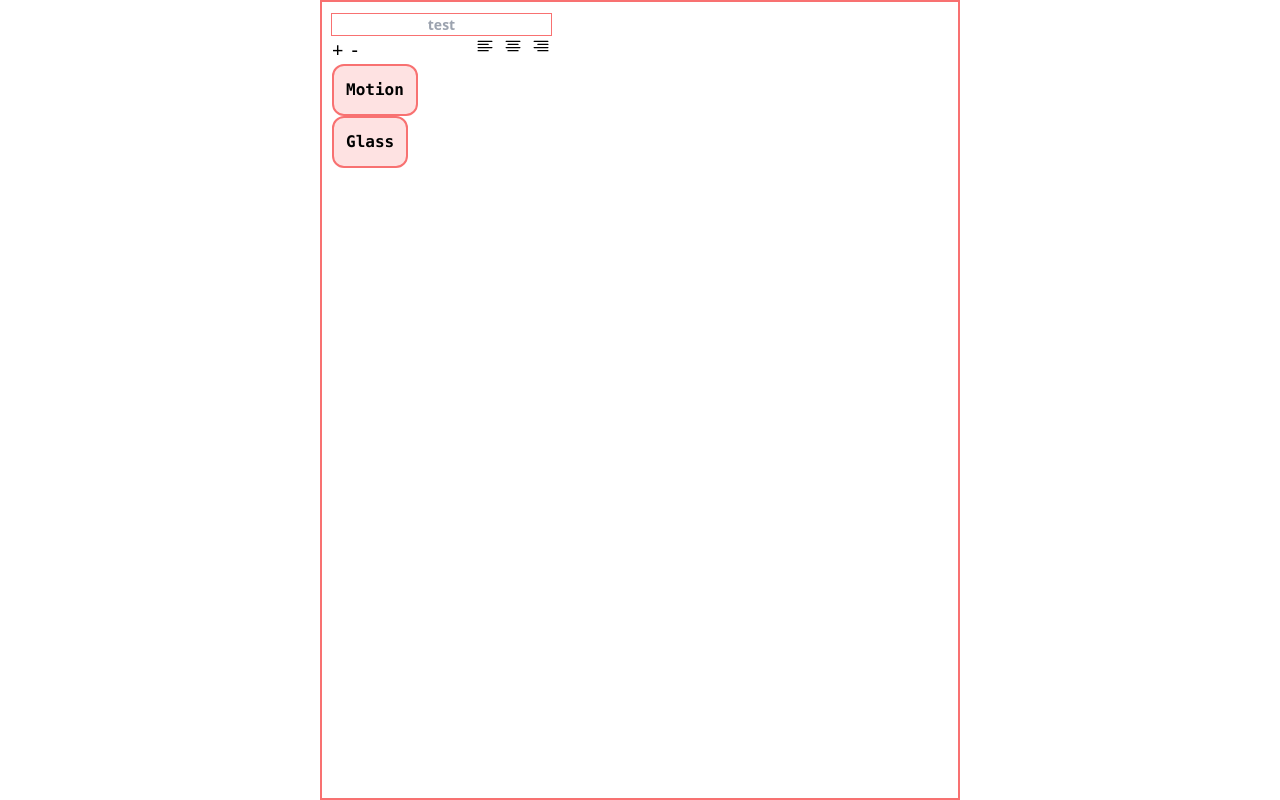
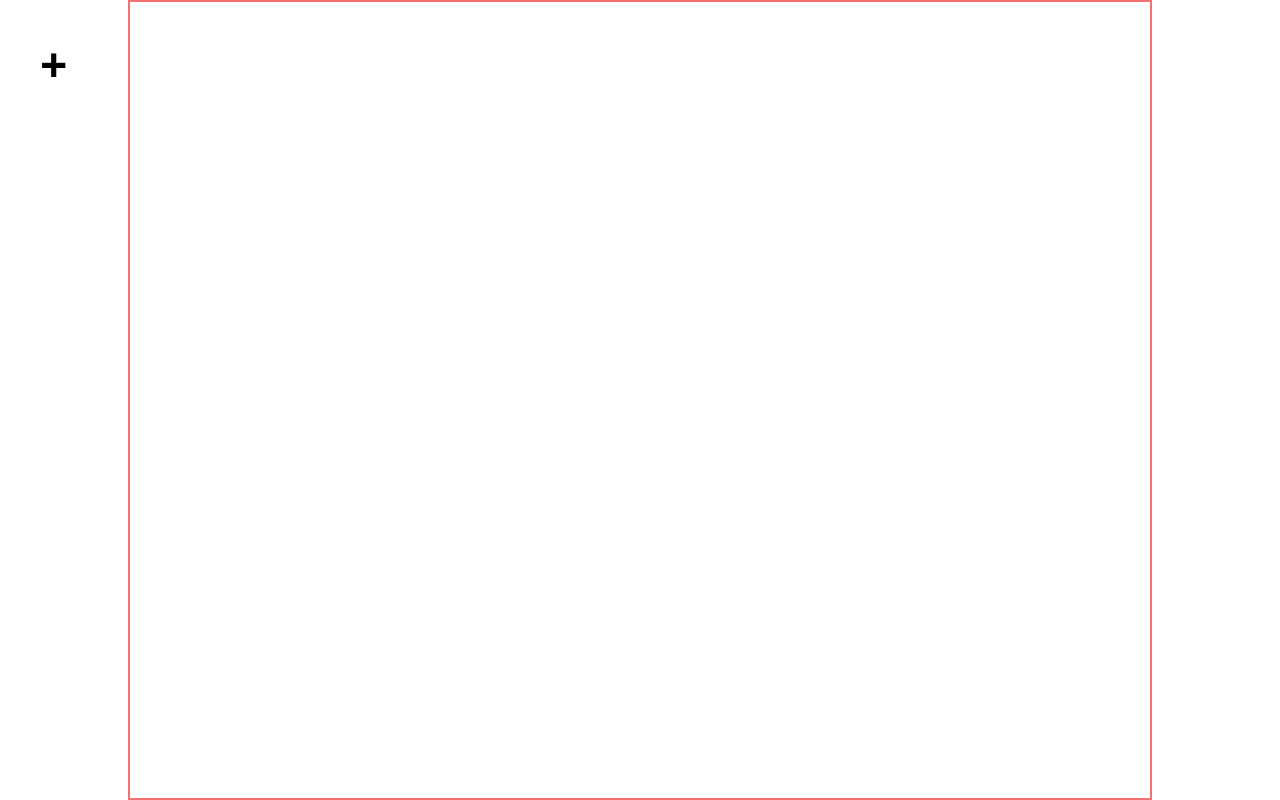
Before and after one commit to jesi-rgb/draggable-canvas, a Next.js app: page / in a window 1280 px wide. Built offline with nearby package versions, Linux system fonts and the light colour scheme.

Commit message:
not bad!

```diff
--- a/src/Components/Effect.tsx
+++ b/src/Components/Effect.tsx
@@ -1,4 +1,5 @@
-import { FC, useState } from "react";
+import { HandEye } from "phosphor-react";
+import { FC, useEffect, useState } from "react";
 import Draggable, { DraggableEvent } from "react-draggable";
 
 type EffectProps = {
@@ -8,11 +9,32 @@ type EffectProps = {
 export const Effect: FC<EffectProps> = (props: EffectProps) => {
   const [gridSpacing, setGridSpacing] = useState<number>(1);
   const [cursor, setCursor] = useState<"grab" | "grabbing">("grab");
+  const [editable, setEditable] = useState<boolean>(false);
   const handleDrag = (e: DraggableEvent) => {
     if (e.shiftKey) {
       setGridSpacing(40);
     } else {
       setGridSpacing(1);
+    }
+  };
+
+  const handleMouseDown = (e: MouseEvent) => {
+    // e.stopImmediatePropagation();
+    console.log("mousedown");
+    setEditable(false);
+  };
+
+  const handleDblClick = (e: MouseEvent) => {
+    console.log(e);
+    // e.stopImmediatePropagation();
+    setEditable(true);
+  };
+
+  const handleKeyDownExit = (e: KeyboardEvent) => {
+    console.log("keydown");
+    if (e.key === "Enter" || e.key === "Escape") {
+      //   e.stopImmediatePropagation();
+      setEditable(true);
     }
   };
 
@@ -26,6 +48,11 @@ export const Effect: FC<EffectProps> = (props: EffectProps) => {
       defaultPosition={{ x: 10, y: 10 }}
     >
       <div
+        suppressContentEditableWarning={true}
+        onMouseDown={(e) => handleMouseDown(e)}
+        onDoubleClick={(e) => handleDblClick(e)}
+        onKeyDown={(e) => handleKeyDownExit(e)}
+        contentEditable={editable}
         style={{ cursor: cursor }}
         className="p-3 border-red-400 bg-red-100 border-2 text-center w-min rounded-xl font-bold font-mono"
       >
--- a/src/hooks/useDnD.ts
+++ b/src/hooks/useDnD.ts
@@ -12,7 +12,7 @@ function showWrapper() {
   let element = document.querySelector("#wrapper") as HTMLElement;
   if (element) {
     element.style.visibility = "";
-    element.style.opacity = "0.5";
+    element.style.opacity = "0.2";
   }
 }
 export default function useDnD() {
--- a/src/pages/index.tsx
+++ b/src/pages/index.tsx
@@ -1,12 +1,13 @@
 import Head from "next/head";
+import useDnD from "@/hooks/useDnD";
+import { FC, ReactNode, useState } from "react";
 import { Effect } from "@/Components/Effect";
-import { TextField } from "@/Components/TextField";
-import { useEffect, useState } from "react";
-import useDnD from "@/hooks/useDnD";
 
 export default function Home() {
   let files = useDnD();
   console.log(files);
+
+  let [itemArray, setItemArray] = useState<Array<ReactNode>>([]);
   return (
     <>
       <Head>
@@ -25,23 +26,32 @@ export default function Home() {
           height: "100%",
           alignContent: "center",
           verticalAlign: "center",
-          flexGrow: "1",
           lineHeight: "100vh",
           opacity: 0,
           visibility: "hidden",
-          background: "#123",
+          background: "#F87171",
           color: "white",
+          fontFamily: "cursive",
           fontSize: "100px",
           textAlign: "center",
         }}
       >
-        DROP HERE
+        drop here~
       </div>
 
-      <main className="mx-auto border-2 border-red-400 relative h-screen w-[50%] p-0">
-        <TextField text="test" />
-        <Effect name="Motion" />
-        <Effect name="Glass" />
+      <button
+        onClick={() =>
+          setItemArray([
+            ...itemArray,
+            <Effect key={itemArray.length} name="new" />,
+          ])
+        }
+        className="text-5xl m-10 font-bold absolute"
+      >
+        +
+      </button>
+      <main className="mx-auto border-2 border-red-400 relative h-screen w-[80%] p-0">
+        {itemArray.map((fc, i) => fc)}
       </main>
     </>
   );
```
